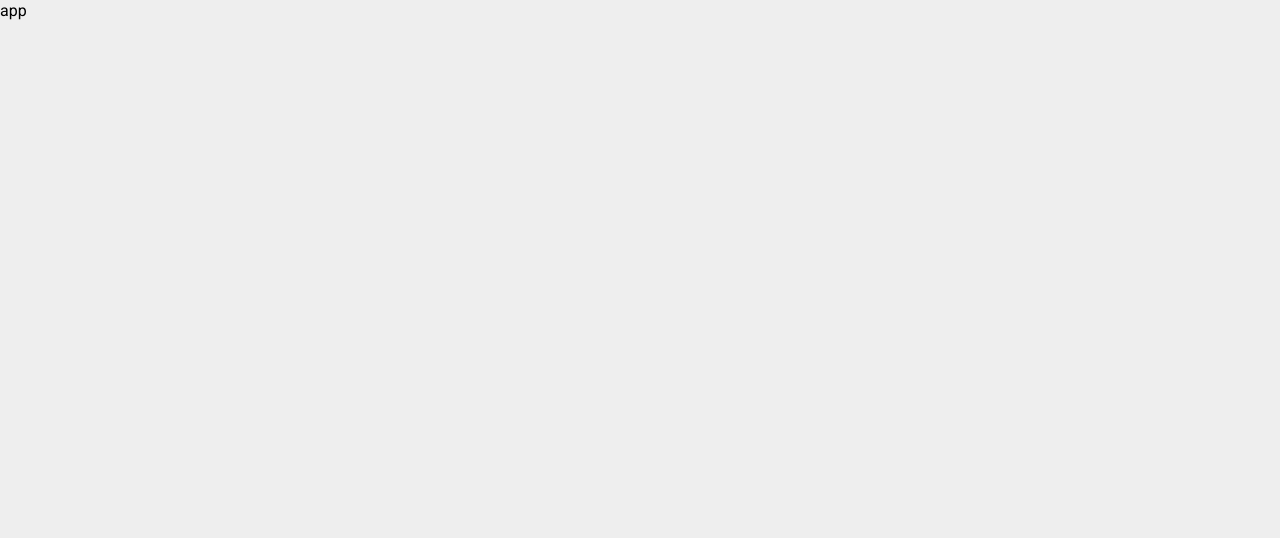
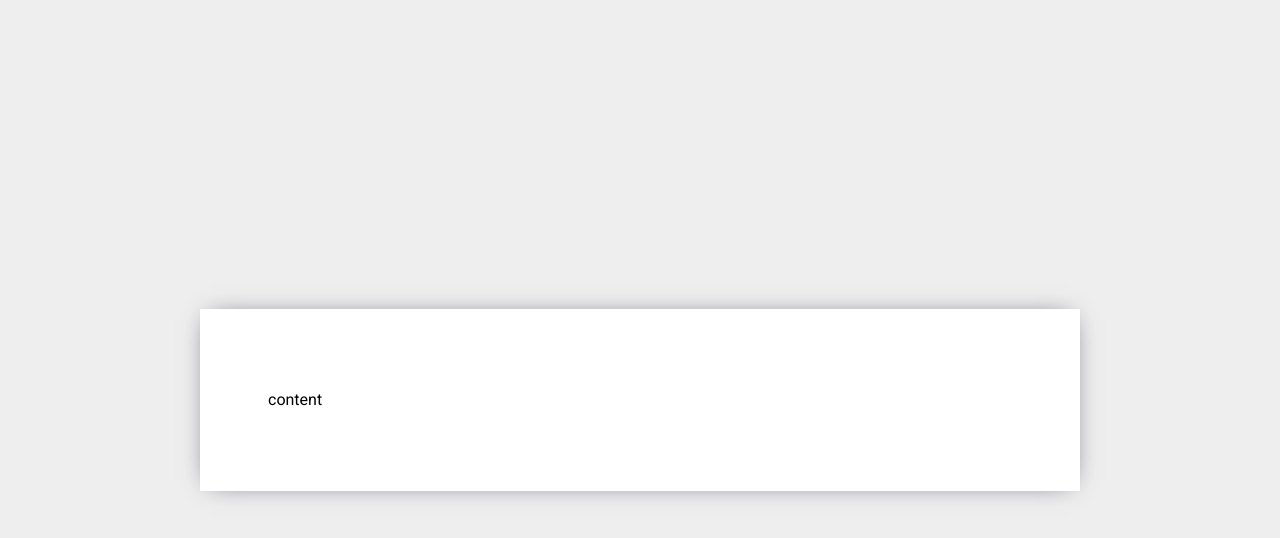
Before and after one commit to barttom/transfergo-exchange, a React (Create React App) app: page / in a window 1280 px wide. Shown: the top 538 px of the page. Built offline with nearby package versions, Linux system fonts and the light colour scheme.

Commit message:
feat: added basic layout components

```diff
--- a/src/App.tsx
+++ b/src/App.tsx
@@ -1,3 +1,8 @@
 import React from 'react';
+import { Card, CenteredContainer } from './components/core/layout/Layout.styled';
 
-export const App = () => <div>app</div>;
+export const App = () => (
+  <CenteredContainer>
+    <Card>content</Card>
+  </CenteredContainer>
+);
--- /dev/null
+++ b/src/components/core/layout/Layout.styled.tsx
@@ -0,0 +1,24 @@
+import styled from 'styled-components';
+
+export const CenteredContainer = styled.section`
+  width: 100%;
+
+  @media all and (min-width: ${({ theme }) => theme.breakpoints.md}) {
+    height: 100vh;
+    display: flex;
+    justify-content: center;
+    align-items: center;
+  }
+`;
+
+export const Card = styled.div`
+  width: 100%;
+  max-width: 880px;
+  padding: 30px 16px;
+  background: ${({ theme }) => theme.colors.white};
+
+  @media all and (min-width: ${({ theme }) => theme.breakpoints.md}) {
+    padding: 80px 68px;
+    box-shadow: 0px 0px 24px -10px rgba(66, 68, 90, 1);
+  }
+`;
--- a/src/theme/mainTheme.tsx
+++ b/src/theme/mainTheme.tsx
@@ -15,6 +15,9 @@ export const mainTheme = {
   fontWeight: {
     regular: '400',
     bold: '700',
+  },
+  breakpoints: {
+    md: '768px',
   }
 };
 
```
